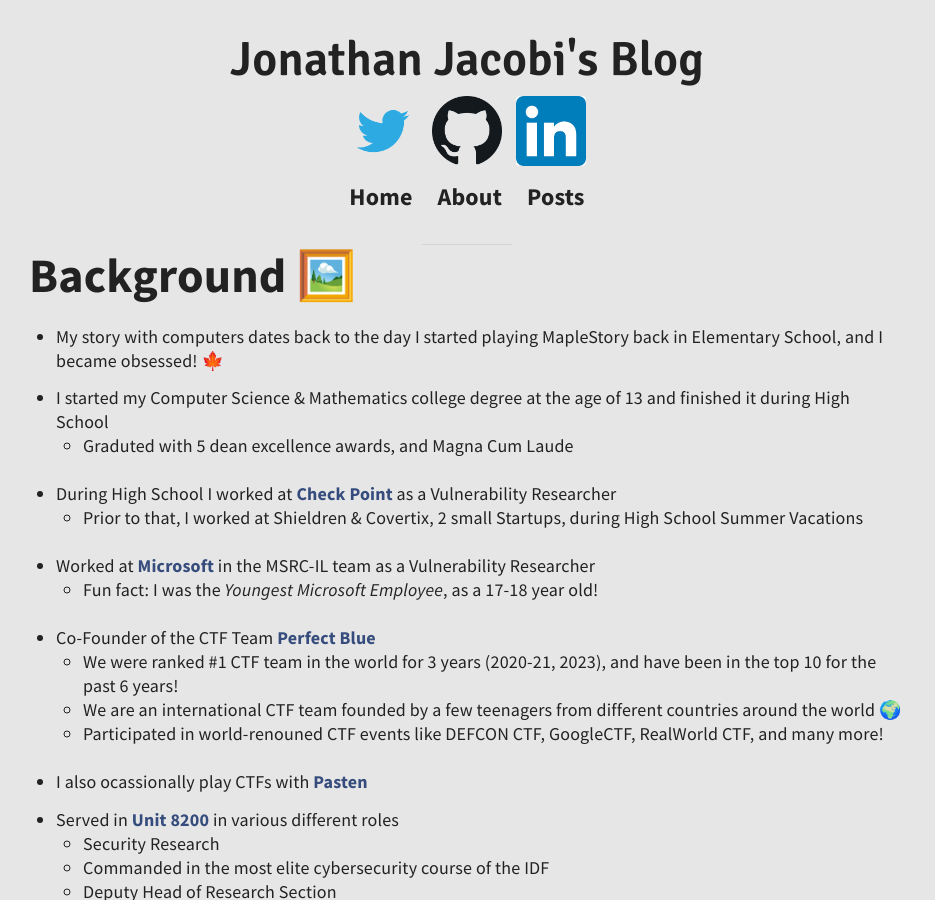
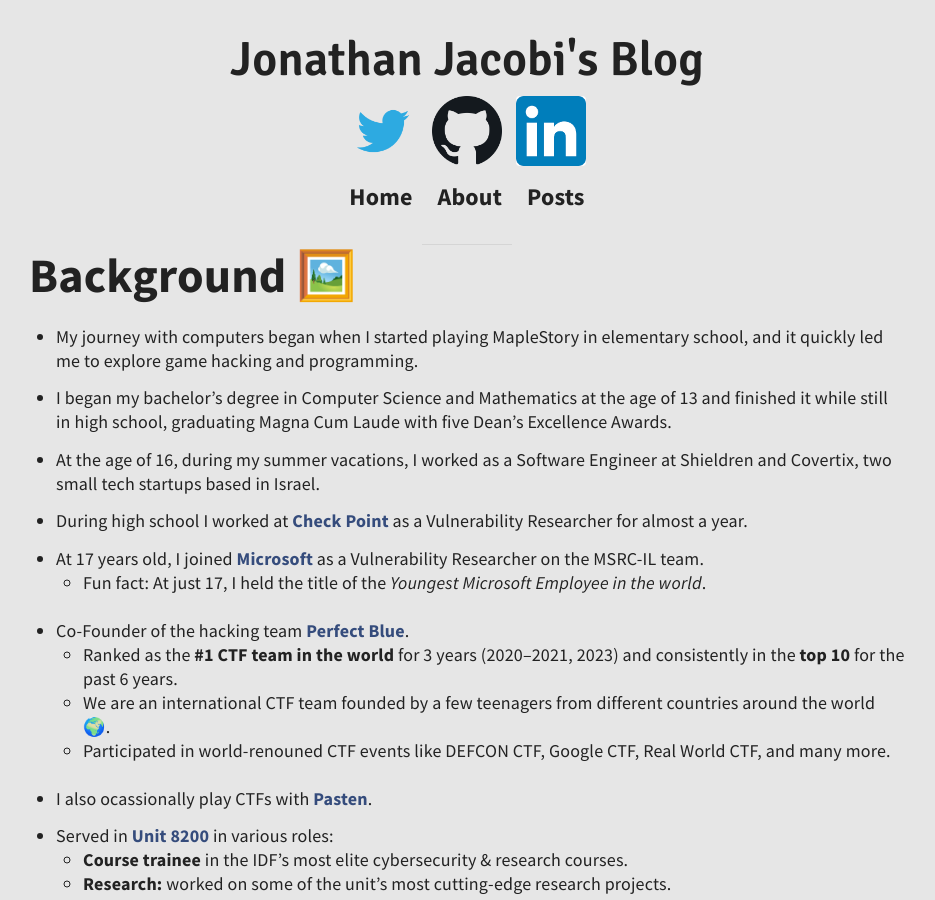
Before and after one commit to j0nathanj/j0nathanj.github.io, a Jekyll site: the page built from about.md, in a window 1280 px wide and 900 px high. Shown: the whole window, without its empty margins (173-1108 px from the left). Built offline with Jekyll 4.4.1, drawn with Linux system fonts in a browser that asks for light colours; our own code applies the rules of GitHub Pages for plain Markdown files; comment, search, counter and statistics services are not loaded; some of the changed text lies outside the part shown.

Commit message:
Change blog

```diff
--- a/about.md
+++ b/about.md
@@ -1,36 +1,42 @@
 # Background 🖼️
 
-* My story with computers dates back to the day I started playing MapleStory back in Elementary School, and I became obsessed! 🍁
+* My journey with computers began when I started playing MapleStory in elementary school, and it quickly led me to explore game hacking and programming.
 
-* I started my Computer Science & Mathematics college degree at the age of 13 and finished it during High School
-  * Graduted with 5 dean excellence awards, and Magna Cum Laude
+* I began my bachelor's degree in Computer Science and Mathematics at the age of 13 and finished it while still in high school, graduating Magna Cum Laude with five Dean's Excellence Awards.
 
-* During High School I worked at [Check Point](https://www.checkpoint.com/) as a Vulnerability Researcher
-  * Prior to that, I worked at Shieldren & Covertix, 2 small Startups, during High School Summer Vacations
+* At the age of 16, during my summer vacations, I worked as a Software Engineer at Shieldren and Covertix, two small tech startups based in Israel.
 
-* Worked at [Microsoft](https://www.microsoft.com/en-us/msrc) in the MSRC-IL team as a Vulnerability Researcher
-  * Fun fact: I was the *Youngest* *Microsoft* *Employee*, as a 17-18 year old!
+* During high school I worked at [Check Point](https://www.checkpoint.com/) as a Vulnerability Researcher for almost a year.
 
-* Co-Founder of the CTF Team [Perfect Blue](https://perfect.blue/)
-  * We were ranked #1 CTF team in the world for 3 years (2020-21, 2023), and have been in the top 10 for the past 6 years!
-  * We are an international CTF team founded by a few teenagers from different countries around the world 🌍
-  * Participated in world-renouned CTF events like DEFCON CTF, GoogleCTF, RealWorld CTF, and many more!
+* At 17 years old, I joined [Microsoft](https://www.microsoft.com/en-us/msrc) as a Vulnerability Researcher on the MSRC-IL team.
+    * Fun fact: At just 17, I held the title of the *Youngest Microsoft Employee in the world*.
 
-* I also ocassionally play CTFs with [Pasten](https://twitter.com/pastenctf?lang=en)
+* Co-Founder of the hacking team [Perfect Blue](https://perfect.blue/).
+  * Ranked as the **#1 CTF team in the world** for 3 years (2020–2021, 2023) and consistently in the **top 10** for the past 6 years.
+  * We are an international CTF team founded by a few teenagers from different countries around the world 🌍.
+  * Participated in world-renouned CTF events like DEFCON CTF, Google CTF, Real World CTF, and many more.
 
-* Served in [Unit 8200](https://en.wikipedia.org/wiki/Unit_8200) in various different roles
-  * Security Research
-  * Commanded in the most elite cybersecurity course of the IDF
-  * Deputy Head of Research Section
+* I also ocassionally play CTFs with [Pasten](https://twitter.com/pastenctf?lang=en).
 
-* Currently working at the CTO Office of [Dazz](dazz.io)!
+* Served in [Unit 8200](https://en.wikipedia.org/wiki/Unit_8200) in various roles:
+  * **Course trainee** in the IDF's most elite cybersecurity & research courses.
+  * **Research:** worked on some of the unit's most cutting-edge research projects.
+  * **Commanded** the IDF's most elite cybersecurity course.
+  * **Deputy Head of Research Section:** responsible for the ideation, management and leadership of revolutionary research projects.
 
-# Conferences, Talks & Other Work 💬
+* I joined the CTO Office at [Dazz](dazz.io), focusing on product growth by understanding market demands and customer pain points to shape the product's future and maximize its value.
+
+* In December 2024, Dazz got [acquired] (https://techcrunch.com/2024/11/21/wiz-acquires-dazz-for-450m-to-expand-its-cybersecurity-platform/) by [Wiz](wiz.io) (🥳). I joined Wiz's CTO Office, continuing my focus on product growth.
+    * This is where I am right now!
+
+# Conferences, Talks and Other Work 💬
 
 * "[From Zero to Zero Day](https://www.youtube.com/watch?v=xp1YDOtWohw)" - 35C3 - CCC 2018
-  * A talk about the journey I had: from being a kid with little-to-none knowledge about vulnerabilities, to finding my own 0day in Microsoft Edge
+  * A talk about my journey from being a teenager with little to no knowledge of vulnerability research to finding my own 0-day in Microsoft Edge.
+
 * [&#34;Students in Cyber&#34; - TEDxYouth @ WhiteCity](https://www.youtube.com/watch?v=YcjaMki6K1Y)
-  * A TEDx talk I gave when I was a teenager, about my experience as a young kid in the Cyber Security Industry
+  * A TEDx talk I gave as a teenager, sharing my experience as a young kid in the cybersecurity industry.
+
 * ["P90 Rush B"](https://blog.perfect.blue/P90_Rush_B) - Finding a CS:GO 0day vulnerability while competing in a CTF
 
 ----
```
